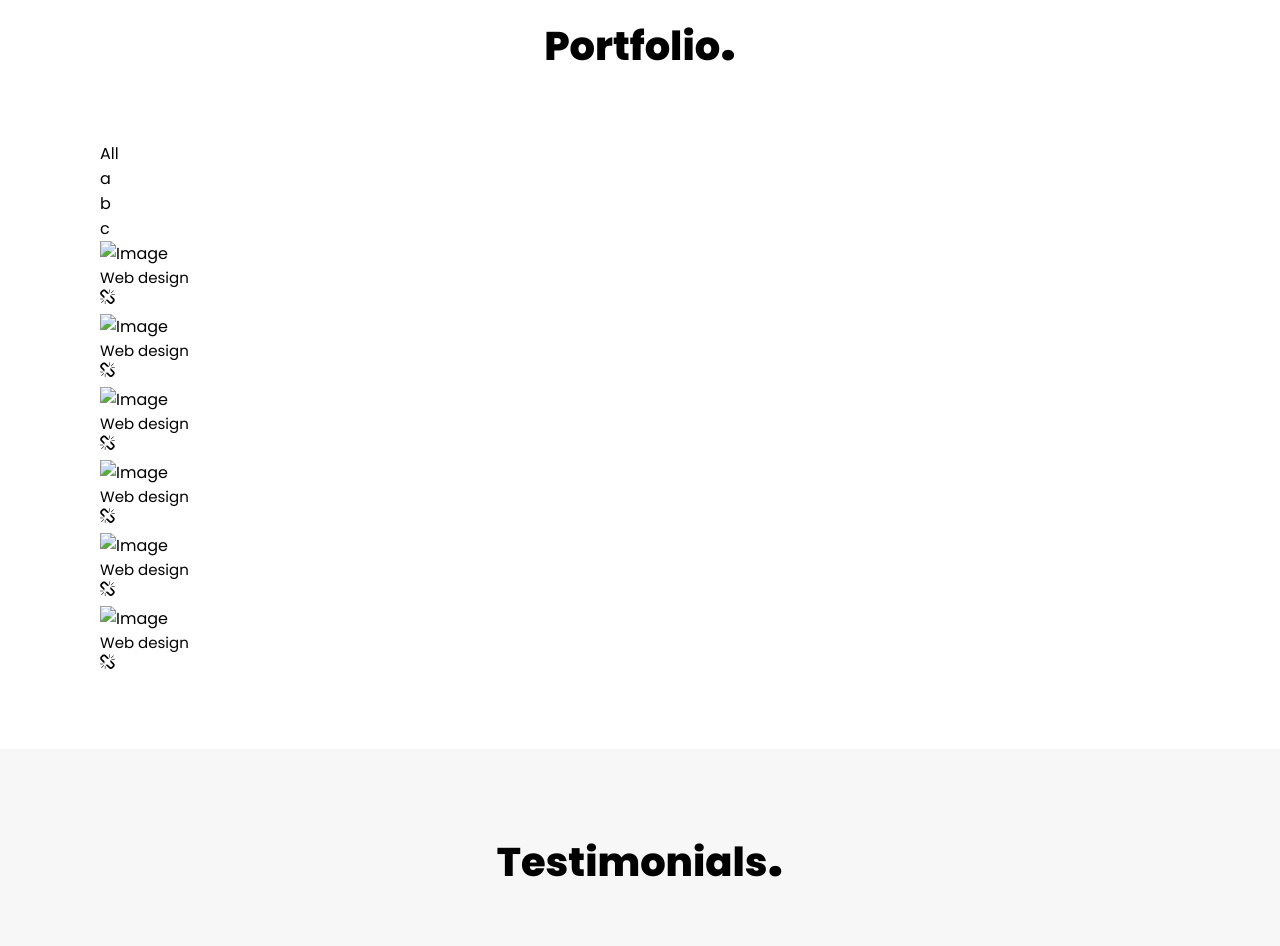
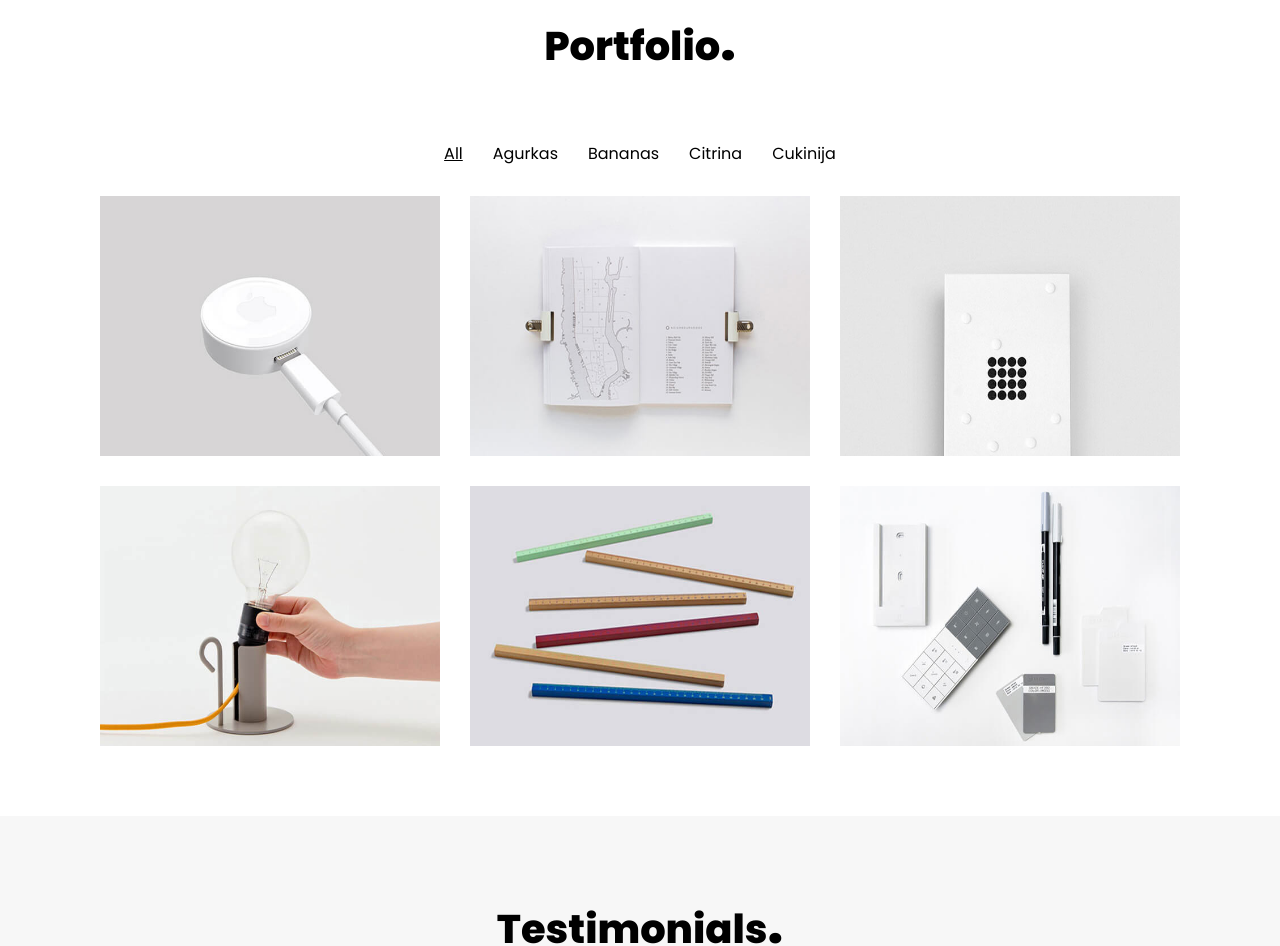
Before and after one commit to front-end-by-rimantas/39-grupe-portfolio, a website with bundled scripts: page index.html in a window 1280 px wide. Shown: the part 1407-2353 px from the top of the page. Built offline with nearby package versions, Linux system fonts and the light colour scheme.

Commit message:
Gallery rendering and events (filter)

```diff
--- /dev/null
+++ b/css/components/gallery.css
@@ -0,0 +1,77 @@
+.gallery {
+    display: grid;
+    gap: 30px;
+    justify-content: stretch;
+}
+.gallery > .filter {
+    display: flex;
+    gap: 10px 30px;
+    flex-wrap: wrap;
+    justify-content: center;
+}
+.gallery > .filter > .item {
+    text-transform: capitalize;
+    cursor: pointer;
+}
+.gallery > .filter > .item:hover {
+    text-decoration: underline;
+}
+.gallery > .filter > .item.active {
+    text-decoration: underline;
+}
+.gallery > .list {
+    display: grid;
+    grid-template-columns: 1fr;
+    gap: 30px;
+    width: 100%;
+}
+.gallery > .list > .card {
+    position: relative;
+}
+.gallery > .list > .card.hidden {
+    display: none;
+}
+.gallery .card > img {
+    width: 100%;
+    height: 260px;
+    object-fit: cover;
+}
+.gallery .card > .overlay {
+    --gutter: 10px;
+    display: flex;
+    flex-direction: column;
+    align-items: center;
+    justify-content: center;
+    position: absolute;
+    top: calc(var(--gutter) * 2);
+    left: var(--gutter);
+    bottom: 0;
+    right: var(--gutter);
+    background-color: #fffa;
+    opacity: 0;
+    transition: all 0.5s;
+}
+.gallery .card:hover > .overlay {
+    opacity: 1;
+    transform: translateY(calc(var(--gutter) * -1));
+}
+.gallery .overlay > p {
+}
+.gallery .overlay > .actions {
+}
+.gallery .actions > i {
+}
+.gallery .actions > i:hover {
+}
+
+@media (min-width: 576px) {
+    .gallery > .list {
+        grid-template-columns: 1fr 1fr;
+    }
+}
+
+@media (min-width: 992px) {
+    .gallery > .list {
+        grid-template-columns: 1fr 1fr 1fr;
+    }
+}
--- a/css/pages/home.css
+++ b/css/pages/home.css
@@ -8,6 +8,7 @@
 /* components */
 @import '../components/button.css';
 @import '../components/footer.css';
+@import '../components/gallery.css';
 @import '../components/header.css';
 
 /* CUSTOM STYLE BELOW THIS COMMENT LINE */
--- a/js/components/Gallery.js
+++ b/js/components/Gallery.js
@@ -15,6 +15,7 @@ class Gallery {
         }
 
         this.render();
+        this.events();
     }
 
     isValidSelector() {
@@ -61,52 +62,41 @@ class Gallery {
             }
 
             HTML += `<div class="card">
-                        <img src="#" alt="Image">
+                        <img src="./img/portfolio/${item.img}" alt="Image">
                         <div class="overlay">
                             <p>${item.title}</p>
-                            ${actionsHTML}
+                            ${actionsHTML ? `<div class="actions">${actionsHTML}</div>` : ''}
                         </div>
                     </div>`;
         }
-
-        /*
-        BE NIEKO
-        <div class="overlay">
-            <p>Title</p>
-        </div>
-
-        TIK LIGHTBOX
-        <div class="overlay">
-            <p>Title</p>
-            <div class="actions">
-                <i class="fa fa-search-plus"></i>
-            </div>
-        </div>
-
-        TIK URL
-        <div class="overlay">
-            <p>Title</p>
-            <div class="actions">
-                <i class="fa fa-chain-broken"></i>
-            </div>
-        </div>
-
-        ABU
-        <div class="overlay">
-            <p>Title</p>
-            <div class="actions">
-                <i class="fa fa-search-plus"></i>
-                <i class="fa fa-chain-broken"></i>
-            </div>
-        </div>
-        */
 
         return HTML;
     }
 
     render() {
+        this.DOM.classList.add('gallery');
         this.DOM.innerHTML = `<div class="filter">${this.filterHTML()}</div>
                               <div class="list">${this.listHTML()}</div>`;
+    }
+
+    events() {
+        const filterTagsDOM = this.DOM.querySelectorAll('.filter > .item');
+        const listCardsDOM = this.DOM.querySelectorAll('.list > .card');
+
+        for (const filterTagDOM of filterTagsDOM) {
+            filterTagDOM.addEventListener('click', () => {
+                const tag = filterTagDOM.textContent;
+
+                for (let i = 0; i < this.data.length; i++) {
+                    const cardData = this.data[i];
+                    if (cardData.tags.includes(tag) || tag === 'All') {
+                        listCardsDOM[i].classList.remove('hidden');
+                    } else {
+                        listCardsDOM[i].classList.add('hidden');
+                    }
+                }
+            })
+        }
     }
 }
 
--- a/js/data/portfolioData.js
+++ b/js/data/portfolioData.js
@@ -1,39 +1,43 @@
 const portfolioData = [
+    // 8,
+    // '',
+    // true,
+    // [],
+    // {},
     {
-        img: './img/portfolio/1.jpg',
+        img: '1.jpg',
         title: 'Web design',
         url: '#',
-        tags: ['a'],
+        tags: ['agurkas'],
     },
     {
-        img: './img/portfolio/1.jpg',
+        img: '2.jpg',
+        title: 'Web design',
+        tags: ['bananas', 'citrina'],
+    },
+    {
+        img: '3.jpg',
         title: 'Web design',
         url: '#',
-        tags: ['b', 'c'],
+        tags: ['cukinija'],
     },
     {
-        img: './img/portfolio/1.jpg',
+        img: '4.jpg',
         title: 'Web design',
         url: '#',
-        tags: ['c'],
+        tags: ['agurkas'],
     },
     {
-        img: './img/portfolio/1.jpg',
+        img: '5.jpg',
         title: 'Web design',
         url: '#',
-        tags: ['a'],
+        tags: ['bananas', 'cukinija'],
     },
     {
-        img: './img/portfolio/1.jpg',
+        img: '6.jpg',
         title: 'Web design',
         url: '#',
-        tags: ['b', 'c'],
-    },
-    {
-        img: './img/portfolio/1.jpg',
-        title: 'Web design',
-        url: '#',
-        tags: ['c'],
+        tags: ['citrina'],
     },
 ];
 
```
Also changed, not shown: img/portfolio/1.jpg (added), img/portfolio/2.jpg (added), img/portfolio/3.jpg (added), img/portfolio/4.jpg (added), img/portfolio/5.jpg (added), img/portfolio/6.jpg (added).
